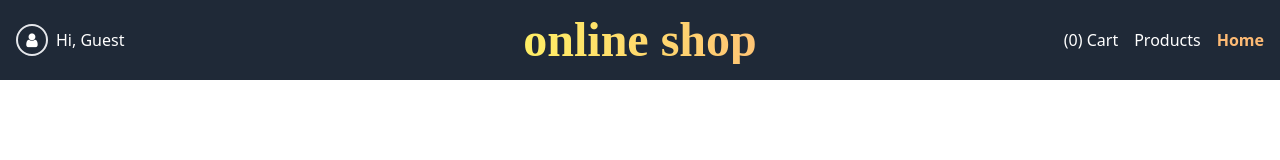
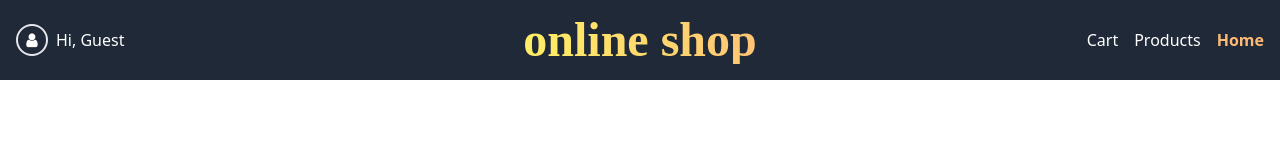
Before and after one commit to SinaAmini90/online-shop, a React (Create React App) app: page / in a window 1280 px wide. Shown: the top 160 px of the page. Built offline with nearby package versions, Linux system fonts and the light colour scheme; no server answers.

Commit message:
fix bug. add condition to show number of cart items if its more than zero

```diff
--- a/src/components/Navbar.tsx
+++ b/src/components/Navbar.tsx
@@ -50,7 +50,7 @@ const Navbar: React.FC = () => {
           }
           to="/cart"
         >
-          ({cartItemsCount}) Cart
+          {cartItemsCount > 0 ? cartItemsCount : ""} Cart
         </NavLink>
         <NavLink
           className={({ isActive }) =>
@@ -96,7 +96,7 @@ const Navbar: React.FC = () => {
               to="/cart"
               onClick={() => setIsMenuOpen(false)} // Close menu on click
             >
-              ({cartItemsCount}) Cart
+              {cartItemsCount > 0 ? cartItemsCount : ""} Cart
             </NavLink>
             <NavLink
               className={({ isActive }) =>
```
